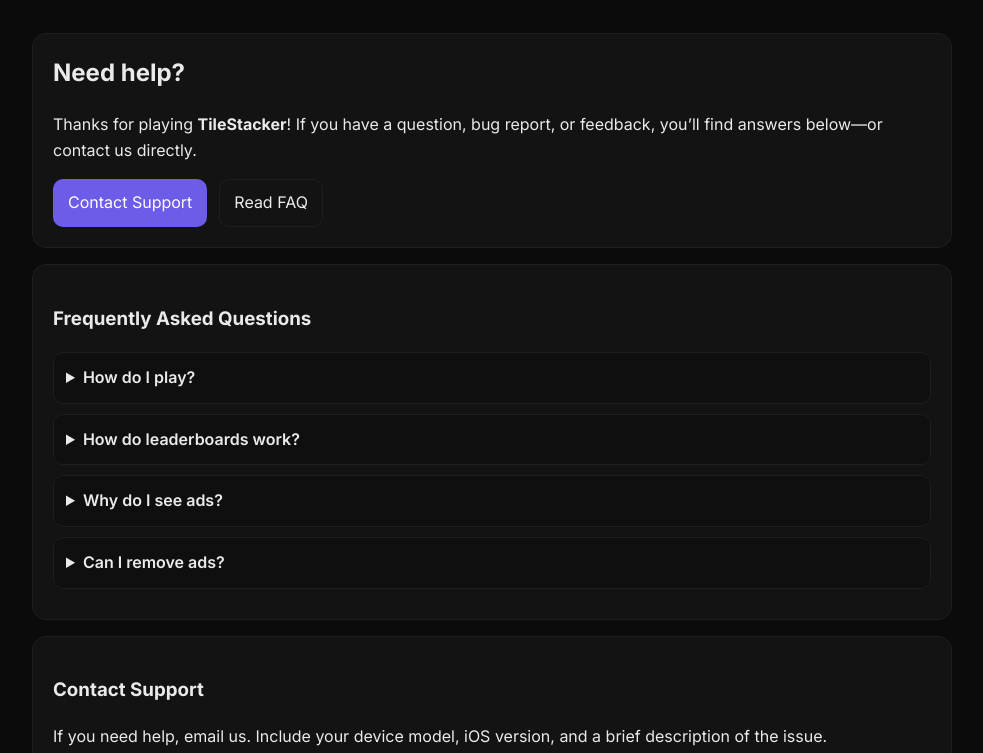
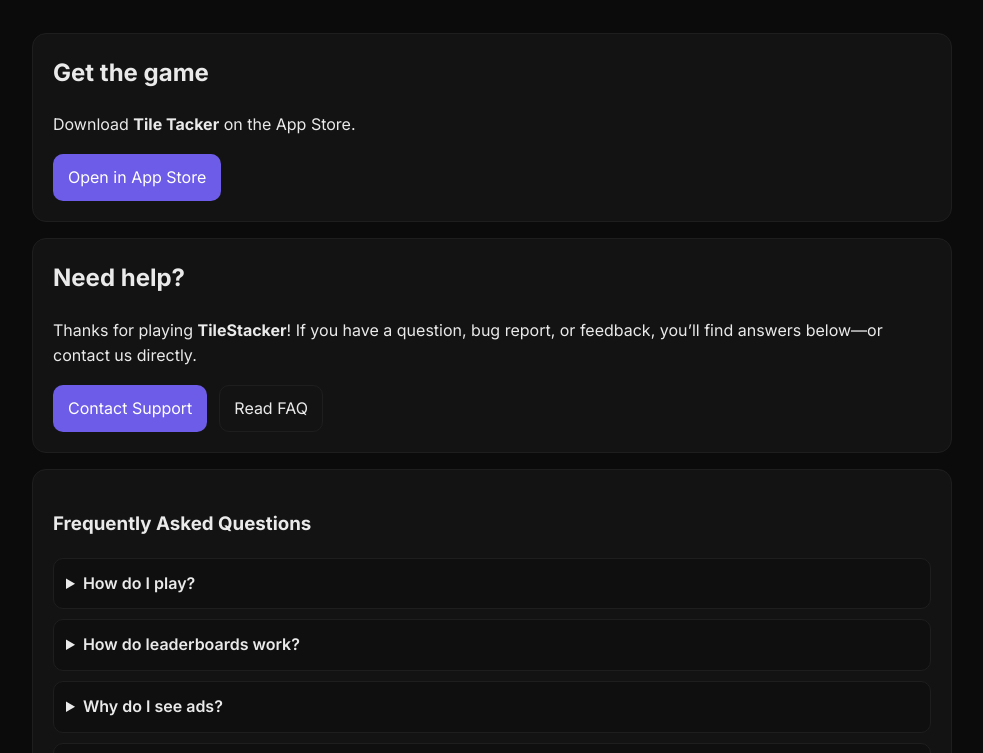
Before and after one commit to abdulmusa9812-bot/TILETACKER, a plain HTML site: page index.html in a window 1280 px wide. Shown: the part 100-853 px from the top of the page, without its empty margins (148-1131 px from the left). Drawn offline with Linux system fonts and the light colour scheme.

Commit message:
Update index.html

```diff
--- a/index.html
+++ b/index.html
@@ -9,6 +9,10 @@
   <meta property="og:description" content="Get help, contact us, and read FAQs.">
   <meta property="og:type" content="website">
   <meta name="theme-color" content="#111111">
+
+  <!-- Show Smart App Banner on iOS -->
+  <meta name="apple-itunes-app" content="app-id=6749815132">
+
   <link href="https://fonts.googleapis.com/css2?family=Inter:wght@400;600;700&display=swap" rel="stylesheet">
   <link rel="stylesheet" href="styles.css">
 </head>
@@ -16,7 +20,7 @@
 <header class="container header">
   <div class="brand">
     <div class="logo">
-      <svg width="36" height="36" viewBox="0 0 24 24" fill="none">
+      <svg width="36" height="36" viewBox="0 0 24 24" fill="none" aria-hidden="true">
         <rect x="3" y="3" width="7" height="7" rx="2" class="tile t1"/>
         <rect x="14" y="3" width="7" height="7" rx="2" class="tile t2"/>
         <rect x="3" y="14" width="7" height="7" rx="2" class="tile t3"/>
@@ -29,6 +33,7 @@
     </div>
   </div>
   <nav class="nav">
+    <a href="#download">Get the App</a>
     <a href="#faq">FAQ</a>
     <a href="#contact">Contact</a>
     <a href="#privacy">Privacy</a>
@@ -36,6 +41,20 @@
 </header>
 
 <main class="container">
+
+  <!-- New: App Store download section (kept simple, uses your existing button styles) -->
+  <section id="download" class="hero card">
+    <h2>Get the game</h2>
+    <p>Download <strong>Tile Tacker</strong> on the App Store.</p>
+    <div class="cta-row">
+      <a class="btn primary" href="https://apps.apple.com/gb/app/tile-tacker/id6749815132" rel="noopener">Open in App Store</a>
+      <!-- Optional official badge (add /assets/app-store-badge.svg to your repo if you want the image) -->
+      <a href="https://apps.apple.com/gb/app/tile-tacker/id6749815132" aria-label="Download on the App Store" rel="noopener" style="display:inline-block">
+        <img src="/assets/app-store-badge.svg" alt="Download on the App Store" style="height:54px" onerror="this.style.display='none'">
+      </a>
+    </div>
+  </section>
+
   <section class="hero card">
     <h2>Need help?</h2>
     <p>Thanks for playing <strong>TileStacker</strong>! If you have a question, bug report, or feedback, you’ll find answers below—or contact us directly.</p>
```
